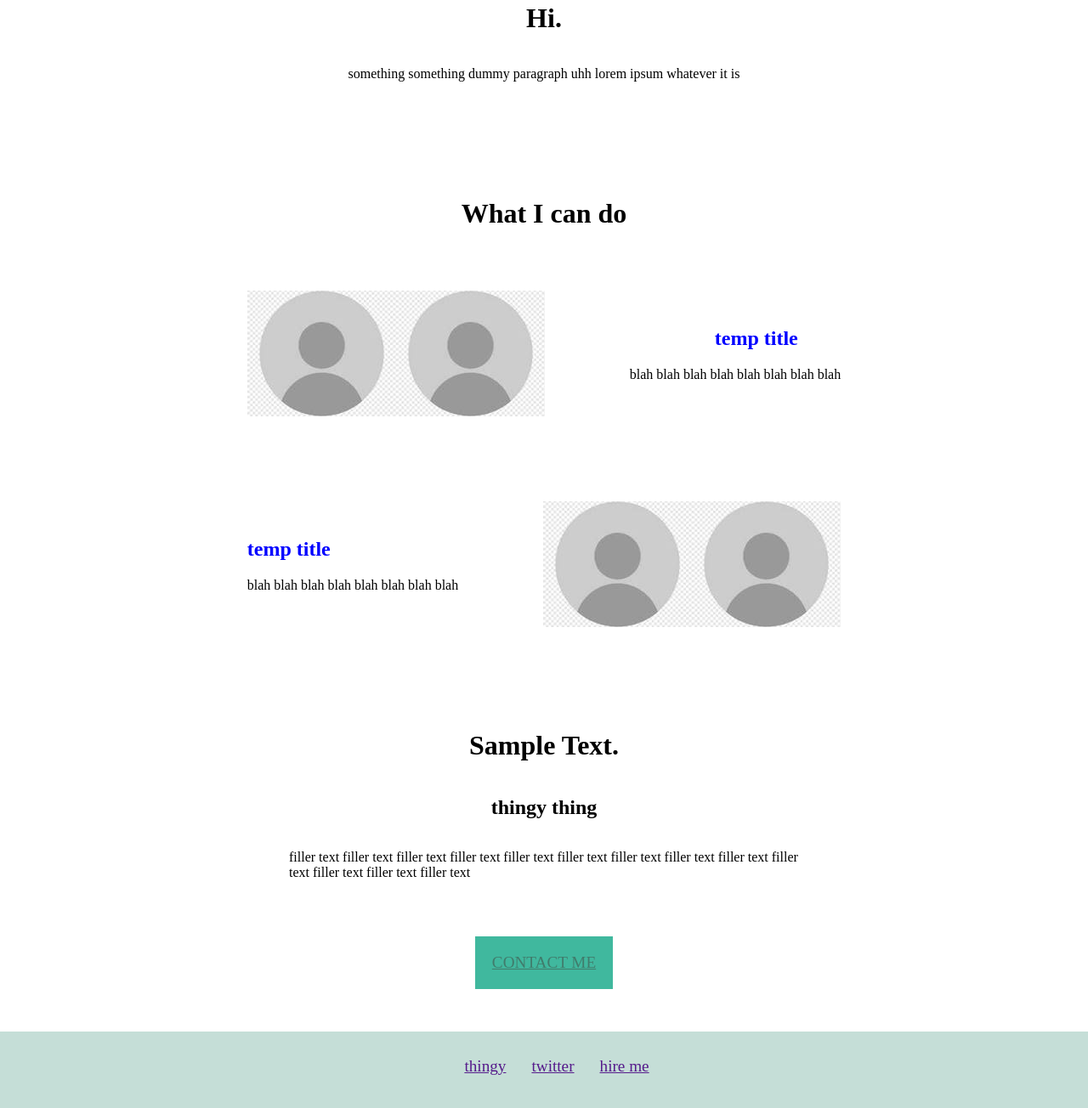
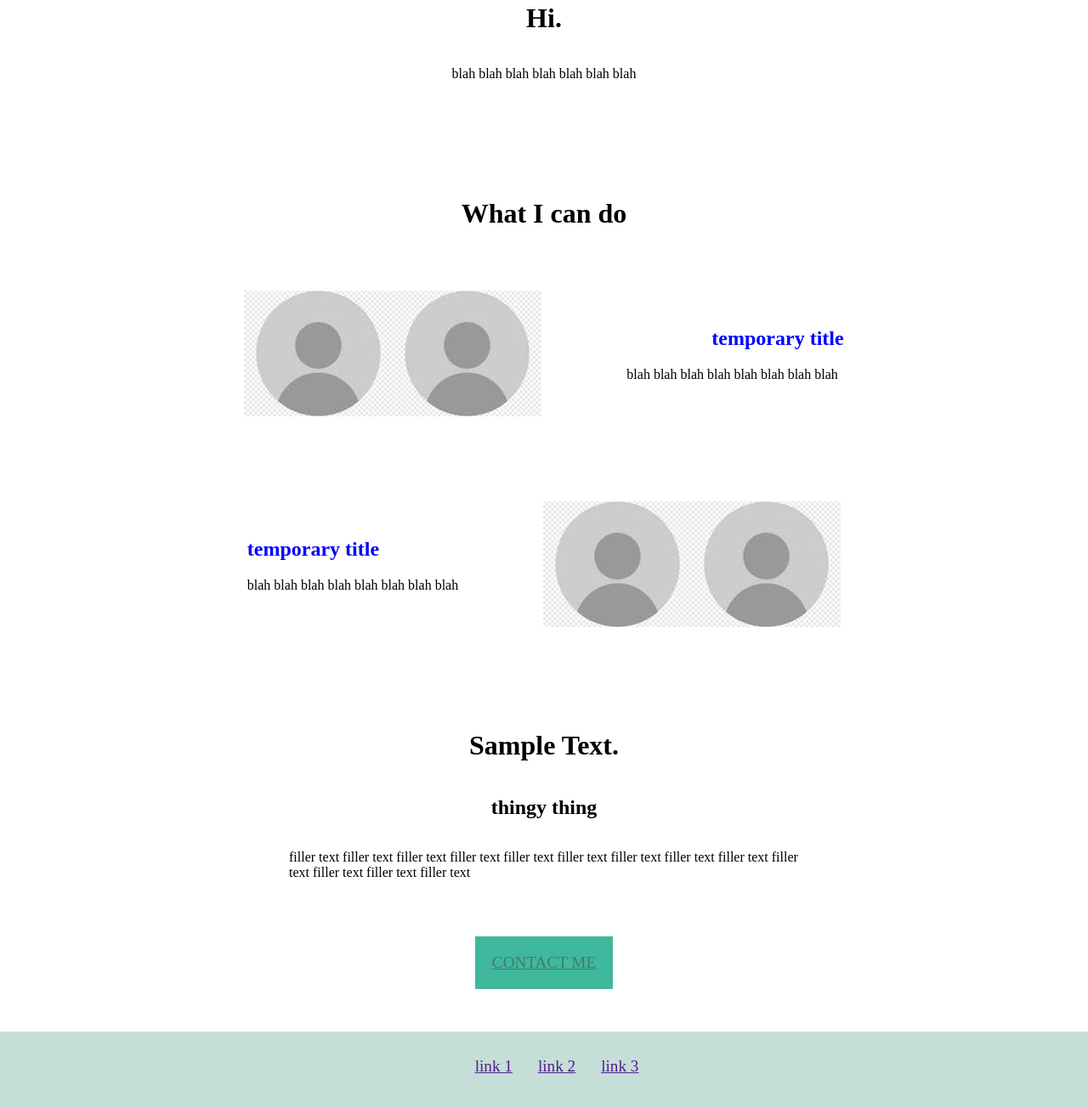
Before and after one commit to JimPunk93/portfoliov2, a plain HTML site: page index.html in a window 1280 px wide. Shown: the part 1024-2328 px from the top of the page at 85% size. Drawn offline with Linux system fonts and the light colour scheme.

Commit message:
Update index.html

```diff
--- a/index.html
+++ b/index.html
@@ -24,14 +24,14 @@
       </div>
       <img class="cloud-right" src="Images/cloud.png" alt="Cloud" />
       <h1>Jamie</h1>
-      <p>thingy thing</p>
+      <p>blah blah blah</p>
       <img class="cloud-left" src="Images/cloud.png" alt="Cloud" />
       <img class="mountain" src="Images/mountain.png" alt="Moutain" />
     </div>
     <div class="paragraph1">
       <img src="Images/placeholder profile picture.jpg" alt="e" />
       <h1>Hi.</h1>
-      <p>something something dummy paragraph uhh lorem ipsum whatever it is</p>
+      <p>blah blah blah blah blah blah blah </p>
     </div>
     <div class="paragraph2">
       <h1>What I can do</h1>
@@ -39,14 +39,14 @@
         <img src="Images/placeholder profile picture.jpg" alt="" />
         <img src="Images/placeholder profile picture.jpg" alt="" />
         <div class="paragraph2Alt">
-          <h2 class="paragraph2Alt">temp title</h2>
+          <h2 class="paragraph2Alt">temporary title</h2>
           <p>blah blah blah blah blah blah blah blah</p>
         </div>
       </div>
     </div>
     <div class="paragraph3">
       <div class="paragraph3Alt">
-        <h2 class="paragraph3Alt">temp title</h2>
+        <h2 class="paragraph3Alt">temporary title</h2>
         <p>blah blah blah blah blah blah blah blah</p>
       </div>
       <div class="paragraph3Images">
@@ -68,9 +68,9 @@
   <footer>
     <div>
       <ul class="footer-navbarlist">
-        <li><a href="">thingy</a></li>
-        <li><a href="">twitter</a></li>
-        <li><a href="">hire me</a></li>
+        <li><a href="">link 1</a></li>
+        <li><a href="">link 2</a></li>
+        <li><a href="">link 3</a></li>
       </ul>
     </div>
   </footer>
```
